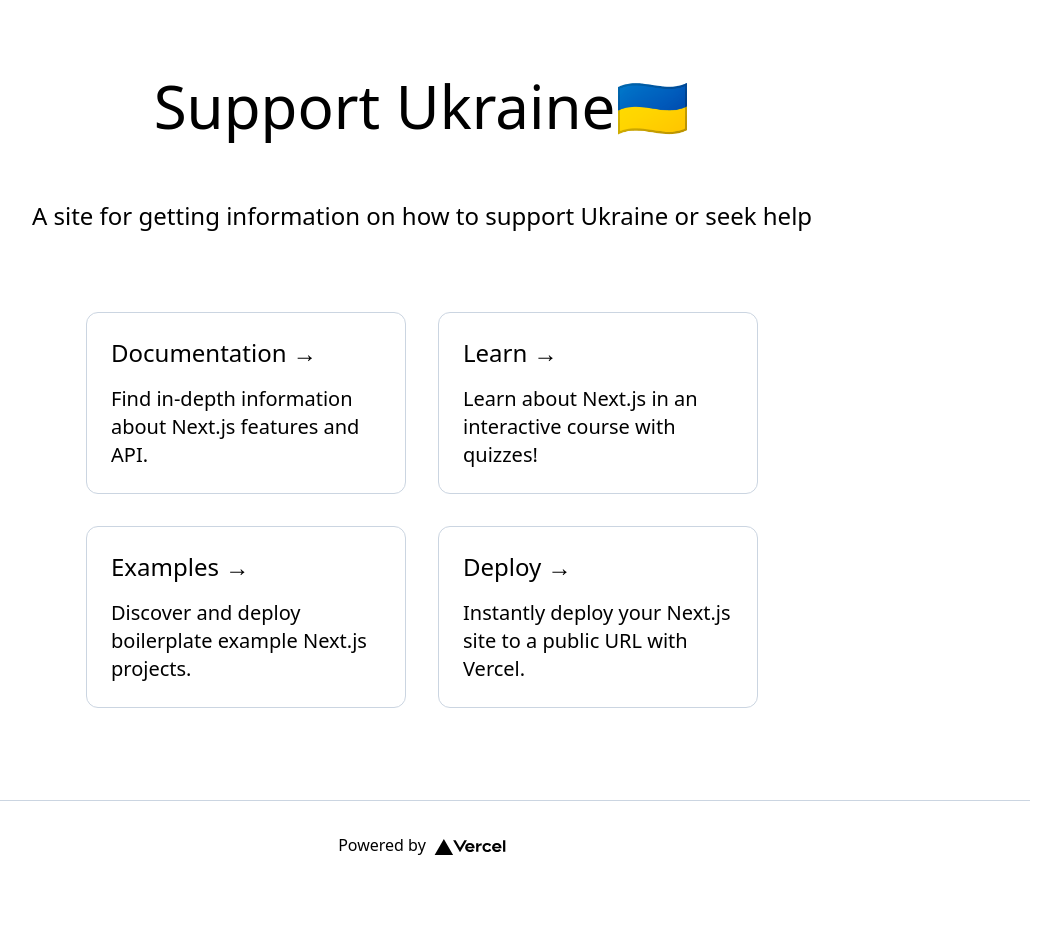
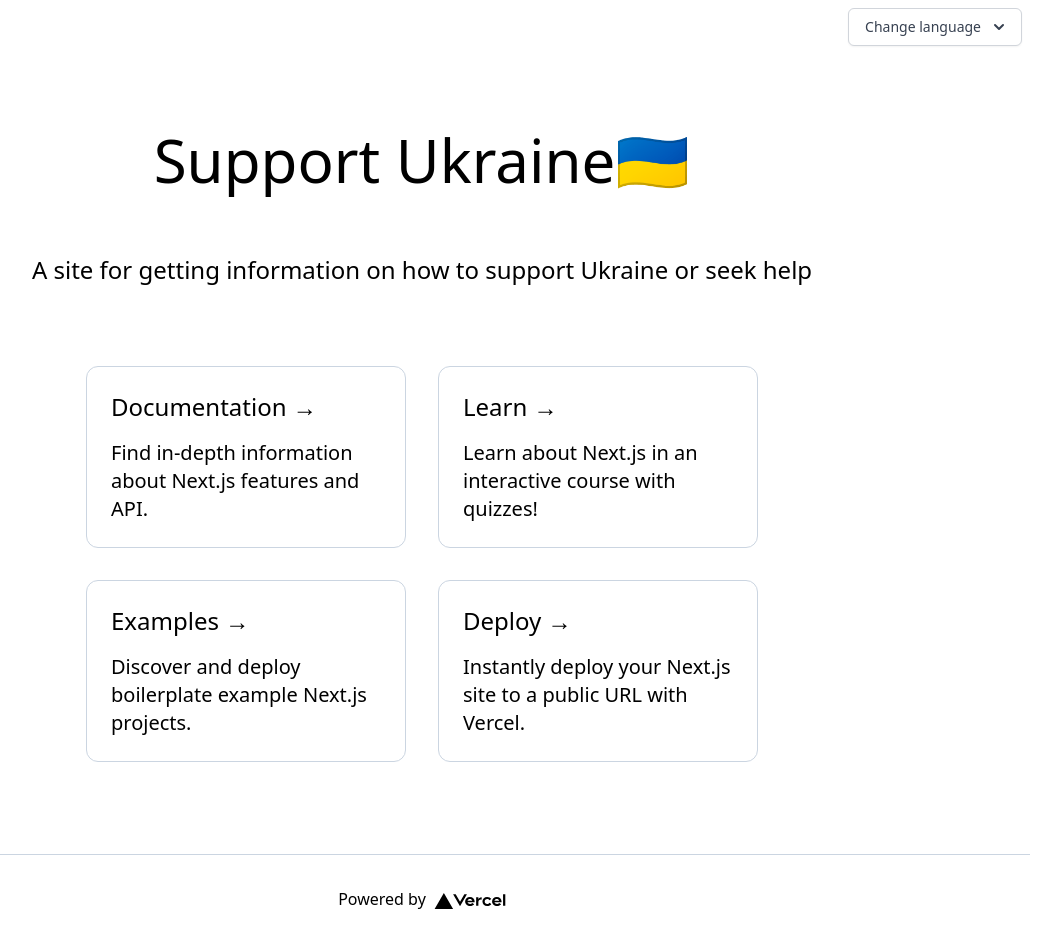
Before and after one commit to PetroSilenius/assist-ukranians, a Next.js app: page / in a window 1280 px wide. Shown: the whole page, without its empty margins (218-1271 px from the left). Before the commit the page ends 889 px from the top, so only its background shows below. Built offline with nearby package versions, Linux system fonts and the light colour scheme.

Commit message:
Add a language selector for changing locale

```diff
--- /dev/null
+++ b/components/LanguageSelector.tsx
@@ -0,0 +1,85 @@
+import { useEffect, useRef, useState } from "react";
+import { useRouter } from "next/router";
+import useOnClickOutside from "hooks/useOnClickOutside";
+import { useTranslation } from "TranslationContext";
+
+export const LanguageSelector = () => {
+  const t = useTranslation();
+  const router = useRouter();
+  const { pathname, asPath, query, locales, locale: currentLocale } = router;
+
+  const ref = useRef<HTMLDivElement>(null);
+  const [menuOpen, setMenuOpen] = useState(false);
+
+  useOnClickOutside(ref, () => setMenuOpen(false));
+
+  useEffect(() => {
+    if (router.locale && menuOpen) {
+      setMenuOpen(false);
+    }
+  }, [router]);
+
+  return (
+    <div className="relative inline-block text-left" ref={ref}>
+      <div>
+        <button
+          type="button"
+          className="inline-flex justify-center w-full rounded-md border border-gray-300 shadow-sm px-4 py-2 bg-white text-sm font-medium text-gray-700 hover:bg-gray-50 focus:outline-none focus:ring-2 focus:ring-offset-2 focus:ring-offset-gray-100 focus:ring-indigo-500"
+          id="menu-button"
+          aria-expanded={menuOpen}
+          aria-haspopup="true"
+          aria-controls="menu"
+          onClick={() => setMenuOpen(!menuOpen)}
+        >
+          {t.change_language}
+          <svg
+            className="-mr-1 ml-2 h-5 w-5"
+            xmlns="http://www.w3.org/2000/svg"
+            viewBox="0 0 20 20"
+            fill="currentColor"
+            aria-hidden="true"
+          >
+            <path
+              fillRule="evenodd"
+              d="M5.293 7.293a1 1 0 011.414 0L10 10.586l3.293-3.293a1 1 0 111.414 1.414l-4 4a1 1 0 01-1.414 0l-4-4a1 1 0 010-1.414z"
+              clipRule="evenodd"
+            />
+          </svg>
+        </button>
+      </div>
+
+      {menuOpen && (
+        <ul
+          className="origin-top-right absolute right-0 mt-2 rounded-md shadow-lg bg-white ring-1 ring-black ring-opacity-5 focus:outline-none"
+          role="menu"
+          id="menu"
+          aria-orientation="vertical"
+          aria-labelledby="menu-button"
+          tabIndex={-1}
+        >
+          {locales?.map((locale) => (
+            <li key={locale} role="none">
+              <a
+                className={`text-gray-700 block px-4 py-2 text-sm hover:bg-gray-100 hover:text-gray-900 active:bg-gray-100 active:text-gray-900 ${
+                  locale === currentLocale ? "bg-gray-100" : " cursor-pointer"
+                }`}
+                role="menuitem"
+                tabIndex={-1}
+                id={`menu-item-${locale}`}
+                onClick={() =>
+                  router.push({ pathname, query }, asPath, {
+                    locale: locale,
+                  })
+                }
+              >
+                {t[locale]}
+              </a>
+            </li>
+          ))}
+        </ul>
+      )}
+    </div>
+  );
+};
+
+export default LanguageSelector;
--- /dev/null
+++ b/hooks/useOnClickOutside.tsx
@@ -0,0 +1,33 @@
+import { useEffect, RefObject } from "react";
+
+// A simple hook for detecting if the user has clicked outside of a given element.
+// Source https://usehooks.com/useOnClickOutside/
+export default function useOnClickOutside(
+  ref: RefObject<HTMLElement | null>,
+  handler: (event: MouseEvent | TouchEvent) => void
+) {
+  useEffect(
+    () => {
+      const listener = (event: MouseEvent | TouchEvent) => {
+        // Do nothing if clicking ref's element or descendent elements
+        if (!ref.current || ref.current.contains(event.target as Node)) {
+          return;
+        }
+        handler(event);
+      };
+      document.addEventListener("mousedown", listener);
+      document.addEventListener("touchstart", listener);
+      return () => {
+        document.removeEventListener("mousedown", listener);
+        document.removeEventListener("touchstart", listener);
+      };
+    },
+    // Add ref and handler to effect dependencies
+    // It's worth noting that because passed in handler is a new ...
+    // ... function on every render that will cause this effect ...
+    // ... callback/cleanup to run every render. It's not a big deal ...
+    // ... but to optimize you can wrap handler in useCallback before ...
+    // ... passing it into this hook.
+    [ref, handler]
+  );
+}
--- a/pages/index.tsx
+++ b/pages/index.tsx
@@ -2,6 +2,7 @@
 import Head from "next/head";
 import Image from "next/image";
 import Card from "components/Card";
+import LanguageSelector from "components/LanguageSelector";
 import { useTranslation } from "TranslationContext";
 
 const Home = () => {
@@ -14,6 +15,10 @@
         <meta name="description" content={t?.main_description} />
         <link rel="icon" href="/favicon.ico" />
       </Head>
+
+      <header className="m-2 flex flex-row-reverse">
+        <LanguageSelector />
+      </header>
 
       <main className="min-h-screen flex flex-1 justify-center items-center py-16 flex-col">
         <h1 className="m-0 text-6xl text-center">{t?.main_heading}🇺🇦</h1>
```
